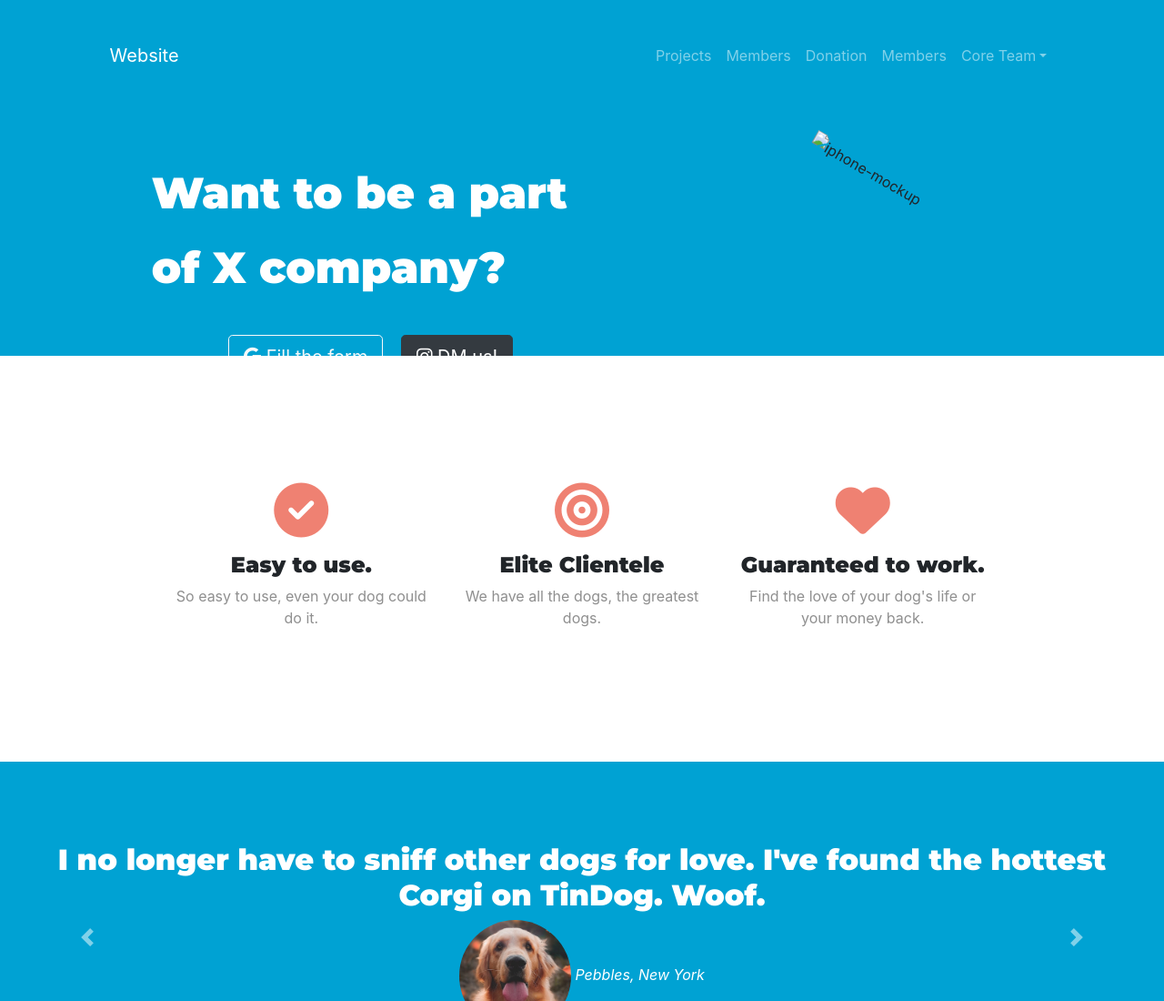
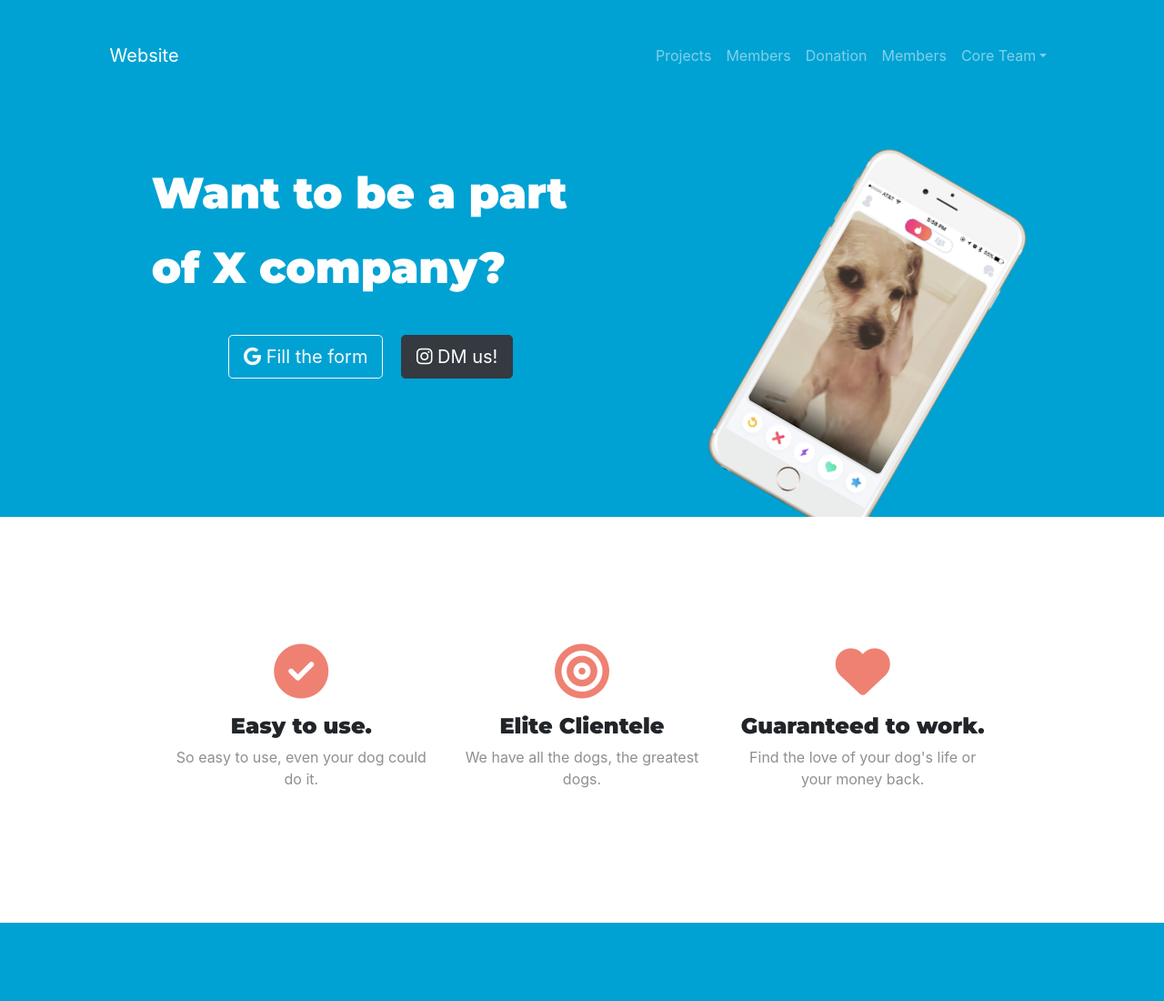
Before and after one commit to sanijcreates/Project-2, a plain HTML site: page index.html in a window 1280 px wide. Shown: the top 1100 px of the page at 91% size. Drawn offline with nearby package versions, Linux system fonts and the light colour scheme; files whose address does not match are found by name.

Commit message:
Update index.html

```diff
--- a/index.html
+++ b/index.html
@@ -66,7 +66,7 @@
         <button type="button" class="btn btn-dark btn-lg download-button"><i class="fab fa-instagram"></i> DM us!</button>
       </div>
       <div class="col-lg-6 imgtitle">
-        <img class="title-image" src="images/iphone6.png" alt="iphone-mockup">
+        <img class="title-image" src="iphone6.png" alt="iphone-mockup">
       </div>
     </div>
   </section>
```
